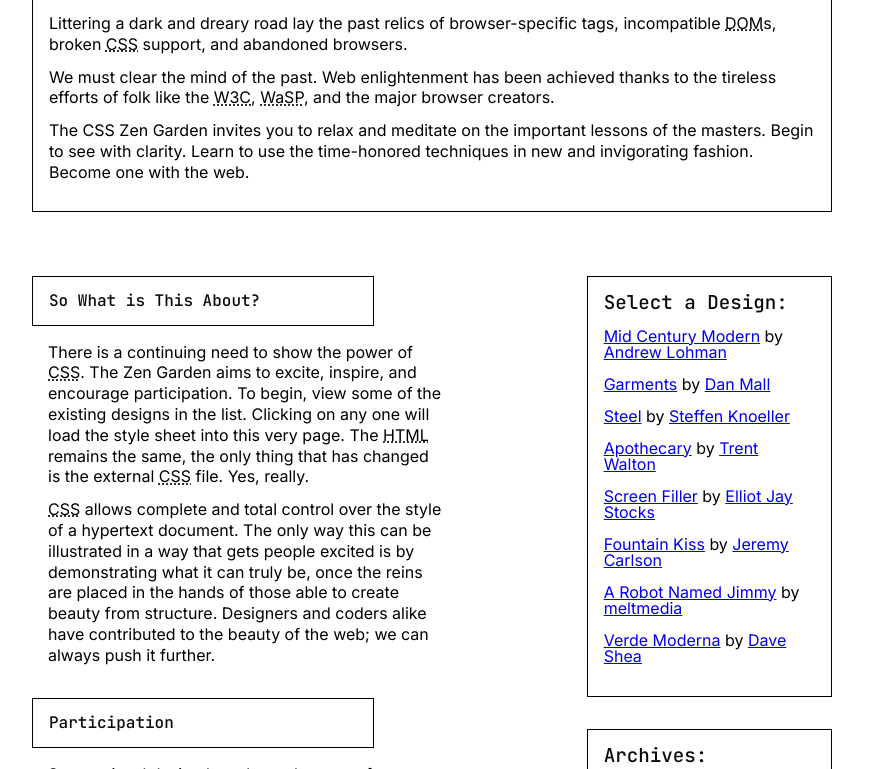
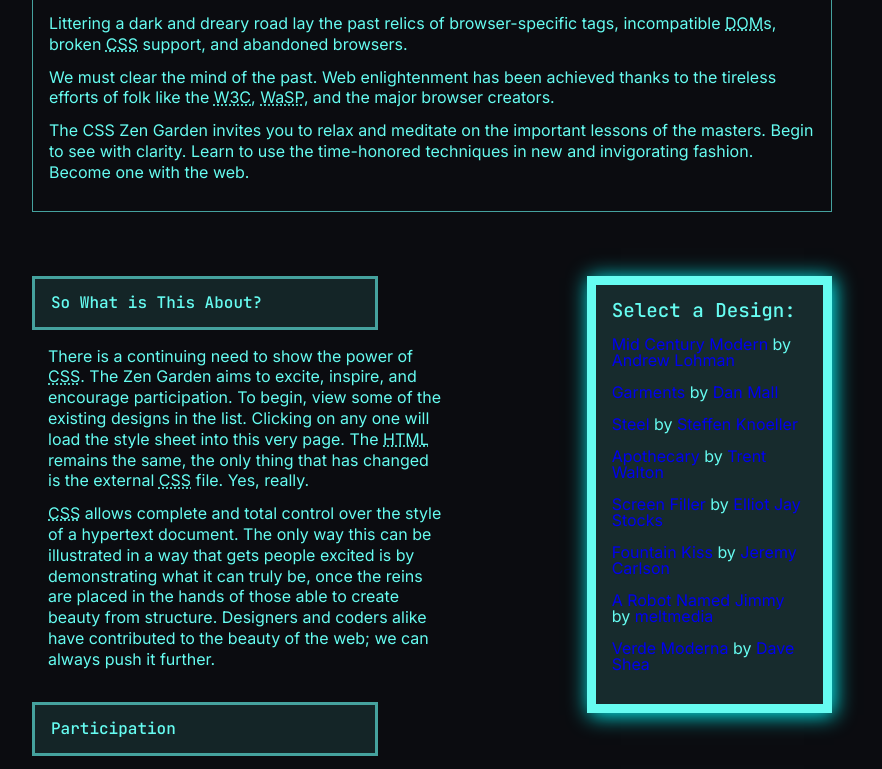
Before and after one commit to tayde-24/CSSZenProject, a website: page final/index.html in a window 1280 px wide. Shown: the part 728-1497 px from the top of the page, without its empty margins (208-1090 px from the left). Drawn offline with Linux system fonts and the light colour scheme.

Commit message:
Add colors for fonts and borders.

```diff
--- a/final/style.scss
+++ b/final/style.scss
@@ -147,21 +147,28 @@
 
 :root {
   font-size: 14px;
+  color: $color-1;
 }
 
 body {
   font-family: $primary-font;
   position: relative;
+  background-color: $color-2;
 }
 
 h1 {
   font-family: $display-title;
+  -webkit-text-fill-color: #00000028;
+  -webkit-text-stroke-width: .2rem;
+  -webkit-text-stroke-color: $color-1;
+  text-shadow: 5px 5px 130px #0ff;
+  //box-shadow: 2px 2px 10px 1px #0ff;
+  //padding: 1rem;
 }
 
 h2,
 h3 {
   font-family: $secondary-font;
-  color: $color-2;
 }
 
 /* --------------- HERO SECTION ----------------- */
@@ -211,7 +218,7 @@
   }
 
   #zen-preamble {
-    border: 1px solid black;
+    border: 1px solid $color-3;
 
     h3 {
       font-size: 1.2rem;
@@ -228,7 +235,8 @@
   & > div {
     margin-top: 2rem;
     h3 {
-      border: 1px solid black;
+      border: 3px solid $color-3;
+      background-color: #45a29d2a;
       padding: 1rem;
       margin-bottom: 1rem;
     }
@@ -243,8 +251,9 @@
   margin-bottom: 8rem;
   .wrapper {
     div {
-      border: 1px solid black;
-      margin: 2rem 0;
+      border: .6rem solid $color-1;
+      background-color: #45a29d34;
+      margin: 2rem 0 5rem 0;
       padding: 1rem;
 
       h3 {
@@ -253,11 +262,39 @@
       }
 
       li {
+        //background-color: #ff00f24f;
+        //padding: 1rem;
+        //border-radius: 3px;
         margin: 1rem 0;
+        a {
+          text-decoration: none;
+          //color: #ff9b9b;
+        }
       }
     }
   }
 }
+
+/*This piece of code illuminates the asides*/
+.design-selection, .design-archives, .zen-resources {
+  box-shadow: 2px 2px 20px 0px #0ff;
+}
+
+/*----------------------------------------------------------
+ *Tried to do the shape for the asides, but for some reason
+ *it's not working.
+ ----------------------------------------------------------*/
+
+// .wrapper::before {
+//   border-left: 1px solid $color-1;
+//   border-right: 1px solid $color-1;
+//   border-top: 1px solid $color-1;
+//   content: "jelo";
+//   height: 0;
+//   left: 0;
+//   //position: absolute;
+//   top: -100px;
+// }
 
 [role="contentinfo"] {
   position: absolute;
@@ -323,6 +360,9 @@
   }
 
   #zen-intro {
+    //border: 1px solid $color-3;
+    //margin-top: 4rem;
+    //margin-bottom: 4rem;
     header {
       h2 {
         margin-right: auto;
```
Also changed, not shown: final/style.css, 1 other file.
